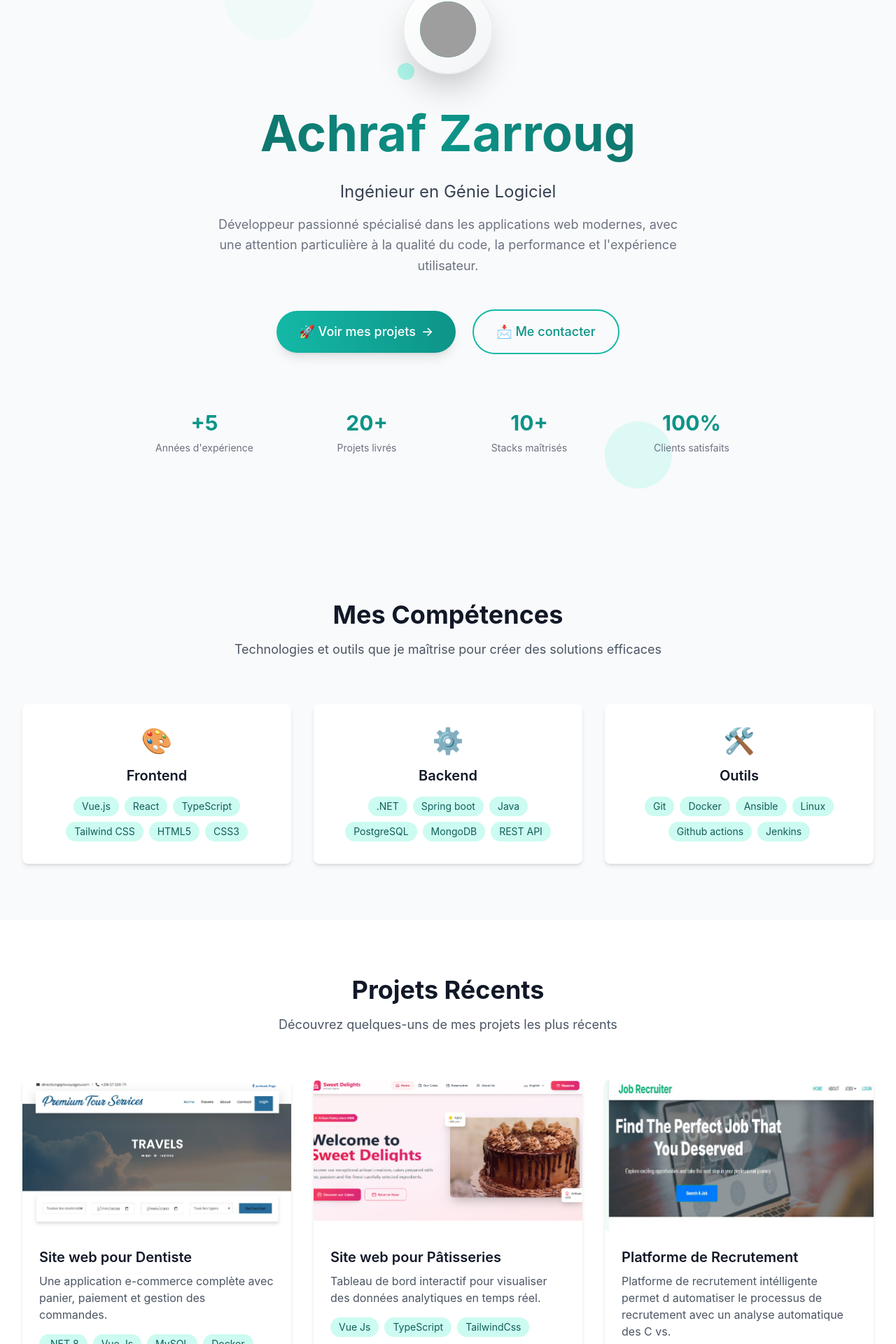
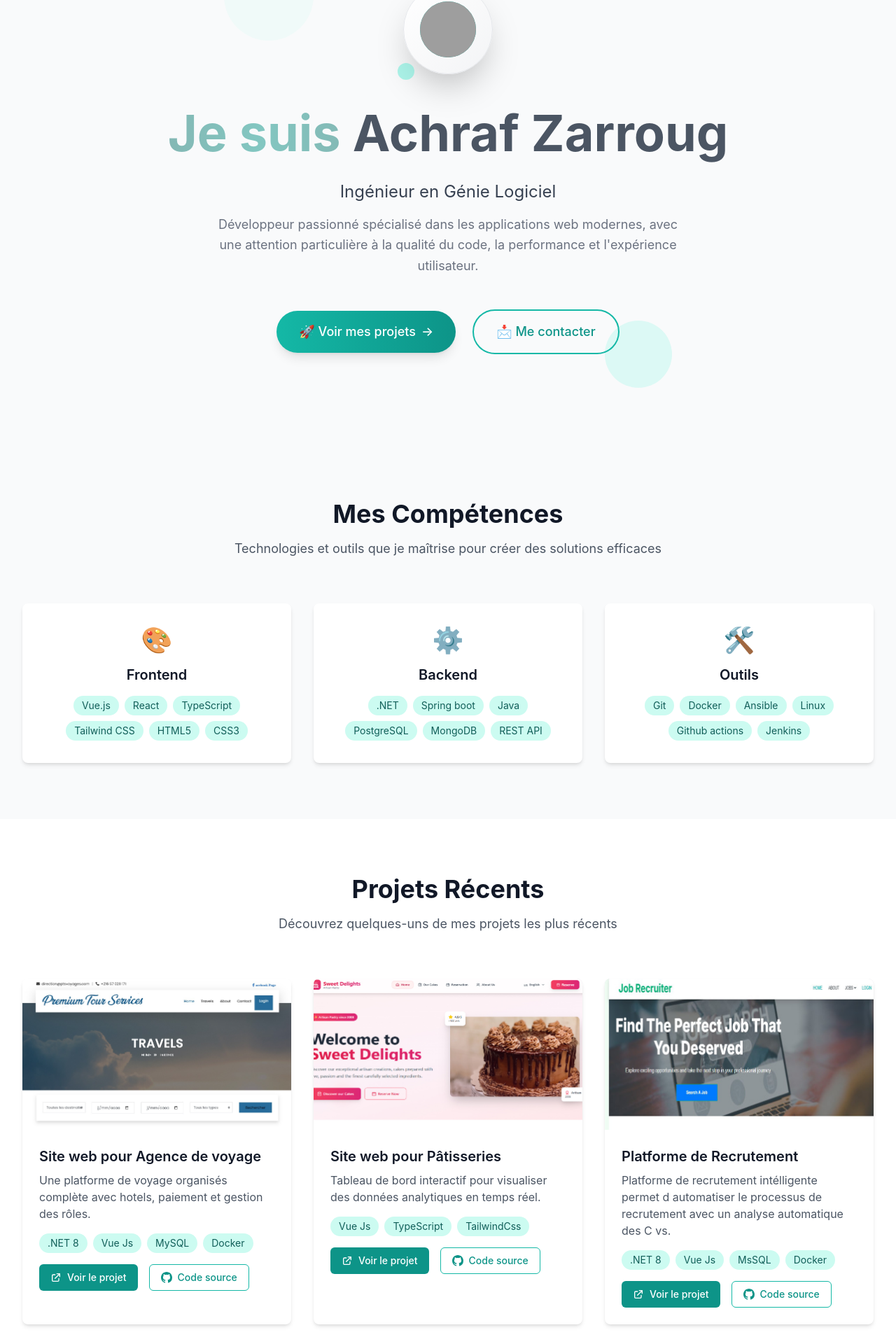
Before and after one commit to achraf-zarroug/portfolio-front, a Vue app: page / in a window 1280 px wide. Shown: the part 263-2183 px from the top of the page at 70% size. Built offline with nearby package versions, Linux system fonts and the light colour scheme; grey boxes are pictures that could not be loaded.

Commit message:
projects recents modification

```diff
--- a/src/router/index.ts
+++ b/src/router/index.ts
@@ -43,7 +43,11 @@ const router = createRouter({
         description: 'Contact achraf zarroug by whatsapp and email'
       }
     }
-  ]
+  ],
+   scrollBehavior(to, from, savedPosition) {
+    // Toujours remonter en haut de la page
+    return { top: 0 }
+  }
 })
 // Mise à jour des meta tags pour chaque route
 router.beforeEach((to, _ , next) => {
--- a/src/views/AboutView.vue
+++ b/src/views/AboutView.vue
@@ -155,7 +155,7 @@ interface SkillCategory {
 }
 
 const yearsOfExperience = computed(() => {
-  const startYear = 2020
+  const startYear = 2023
   const currentYear = new Date().getFullYear()
   return currentYear - startYear
 })
--- a/src/views/HomeView.vue
+++ b/src/views/HomeView.vue
@@ -30,8 +30,11 @@
         </div>
 
         <div class="max-w-4xl mx-auto">
-          <h1 class="text-5xl md:text-6xl lg:text-7xl font-bold mb-8 animate-fadeInUp">
-            <span class="bg-gradient-to-r from-teal-700 via-teal-600 to-teal-700 bg-clip-text text-transparent">
+          <h1 class="text-3xl md:text-6xl lg:text-7xl font-bold mb-8 animate-fadeInUp">
+            <span class="bg-gradient-to-r from-teal-700 via-teal-600 to-teal-700 bg-clip-text text-transparent animate-pulse">
+              Je suis
+            </span>
+            <span class=" text-gray-600">
               Achraf Zarroug
             </span>
           </h1>
@@ -61,31 +64,10 @@
             </RouterLink>
           </div>
         </div>
-
-        <!-- Statistiques -->
-        <div class="mt-20 grid grid-cols-2 md:grid-cols-4 gap-8 max-w-4xl mx-auto">
-          <div class="text-center animate-fadeInUp" style="animation-delay: 0.8s;">
-            <div class="text-3xl font-bold text-teal-600 mb-2">+5</div>
-            <div class="text-sm text-gray-500">Années d'expérience</div>
-          </div>
-          <div class="text-center animate-fadeInUp" style="animation-delay: 1s;">
-            <div class="text-3xl font-bold text-teal-600 mb-2">20+</div>
-            <div class="text-sm text-gray-500">Projets livrés</div>
-          </div>
-          <div class="text-center animate-fadeInUp" style="animation-delay: 1.2s;">
-            <div class="text-3xl font-bold text-teal-600 mb-2">10+</div>
-            <div class="text-sm text-gray-500">Stacks maîtrisés</div>
-          </div>
-          <div class="text-center animate-fadeInUp" style="animation-delay: 1.4s;">
-            <div class="text-3xl font-bold text-teal-600 mb-2">100%</div>
-            <div class="text-sm text-gray-500">Clients satisfaits</div>
-          </div>
-        </div>
       </div>
     </div>
   </section>
 
-    <!-- Skills Section -->
    <!-- Skills Section -->
 <section class="py-20 bg-gray-50">
   <div class="max-w-7xl mx-auto px-4 sm:px-6 lg:px-8">
@@ -207,11 +189,11 @@ const skills = ref<SkillCategory[]>([
 const featuredProjects = ref<Project[]>([
   {
     id: 1,
-    title: 'Site web pour Dentiste',
-    description: 'Une application e-commerce complète avec panier, paiement et gestion des commandes.',
+    title: 'Site web pour Agence de voyage',
+    description: 'Une platforme de voyage organisés complète avec hotels, paiement et gestion des rôles.',
     image: '/projects/pts.jpg',
     technologies: ['.NET 8', 'Vue Js', 'MySQL', 'Docker'],
-    liveUrl: '#',
+    liveUrl: 'https://ptsvoyages.com/',
     githubUrl: '#'
   },
   {
@@ -220,7 +202,7 @@ const featuredProjects = ref<Project[]>([
     description: 'Tableau de bord interactif pour visualiser des données analytiques en temps réel.',
     image: '/projects/Patisserie.jpg',
     technologies: ['Vue Js', 'TypeScript', 'TailwindCss'],
-    liveUrl: '#',
+    liveUrl: 'https://patisserie-pink.vercel.app/',
     githubUrl: '#'
   },
   {
```
